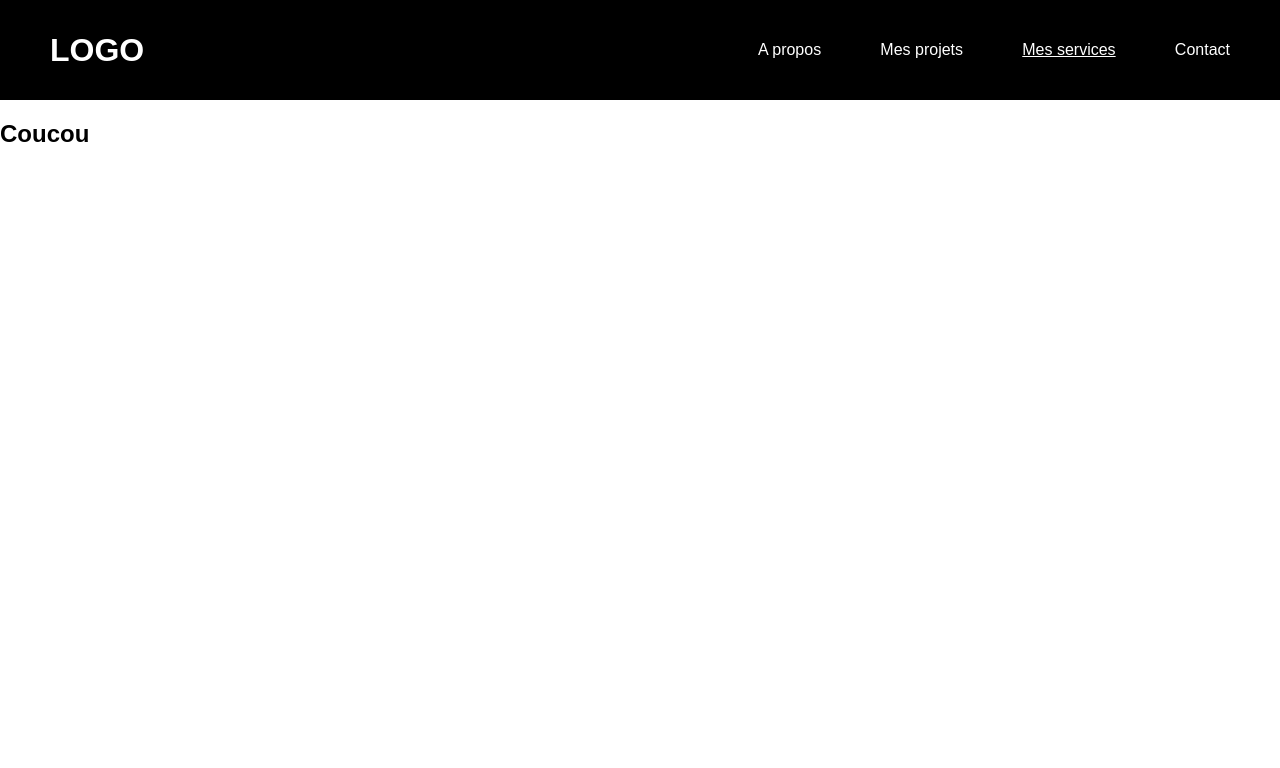
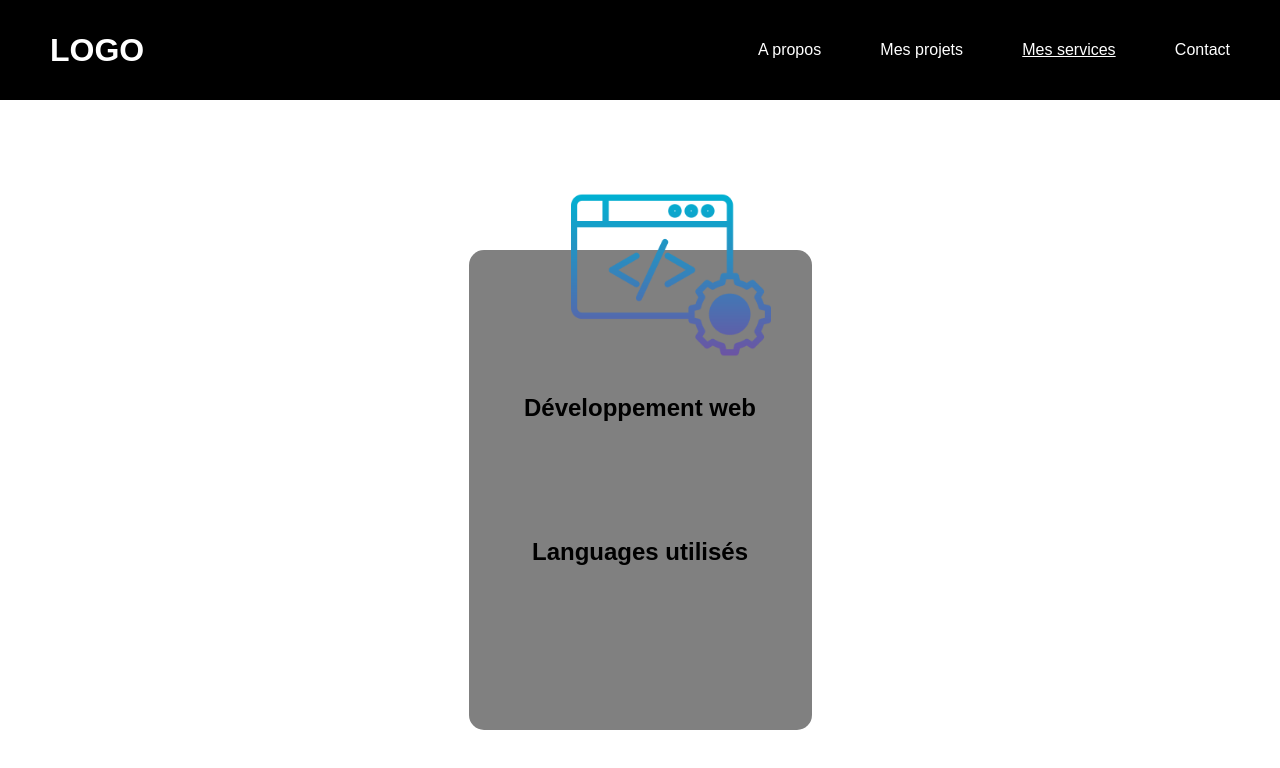
Before and after one commit to Oleome/Projet_8, a React (Vite) app in the folder vite-project/: page /services in a window 1280 px wide. Shown: the top 768 px of the page. Built offline with nearby package versions, Linux system fonts and the light colour scheme.

Commit message:
card services

```diff
--- a/vite-project/src/pages/services.jsx
+++ b/vite-project/src/pages/services.jsx
@@ -1,6 +1,23 @@
+import icone from '../assets/icone.png';
+import '../styles/services.scss';
+
 function Services () {
     return (
-        <h2>Coucou</h2>
+        <main className='services--container'>
+            <div className="card">
+                <div className='icone'>
+                    <img src={icone} alt="icone d'ordinateur" />
+                </div>
+                <div className='skills'>
+                    <h2>Développement web</h2>
+                    <p></p>
+                </div>
+                <div className='languages'>
+                    <h2>Languages utilisés</h2>
+                    <p></p>
+                </div>
+            </div>
+        </main>
     )
 }
 
--- /dev/null
+++ b/vite-project/src/styles/services.scss
@@ -0,0 +1,39 @@
+.services--container {
+    display: flex;
+    justify-content: center;
+    padding: 150px;
+
+    .card {
+        display: flex;
+        flex-direction: column;
+        align-items: center;
+        position: relative;
+        width: 35%;
+        height: 60vh;
+        background-color: grey;
+        border-radius: 15px;
+
+        .icone {
+            position: absolute;
+            top: -75px;
+            left: 30%;
+            width: 200px;
+            height: 200px;
+
+            img {
+                width: 100%;
+                height: auto;
+            }
+        }
+
+        .skills {
+            position: absolute;
+            bottom: 60%;
+        }
+
+        .languages {
+            position: absolute;
+            bottom: 30%;
+        }
+    }
+}
```
Also changed, not shown: vite-project/src/assets/icone.png (added).
